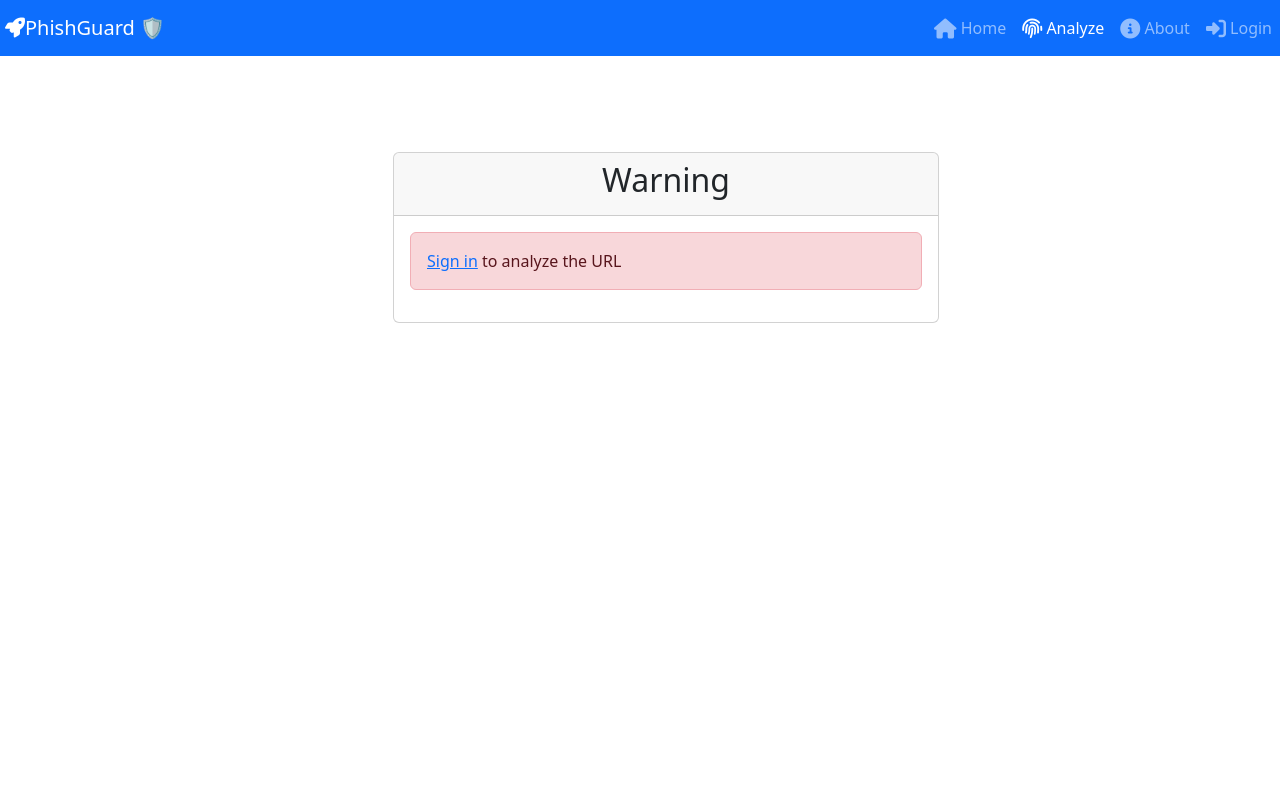
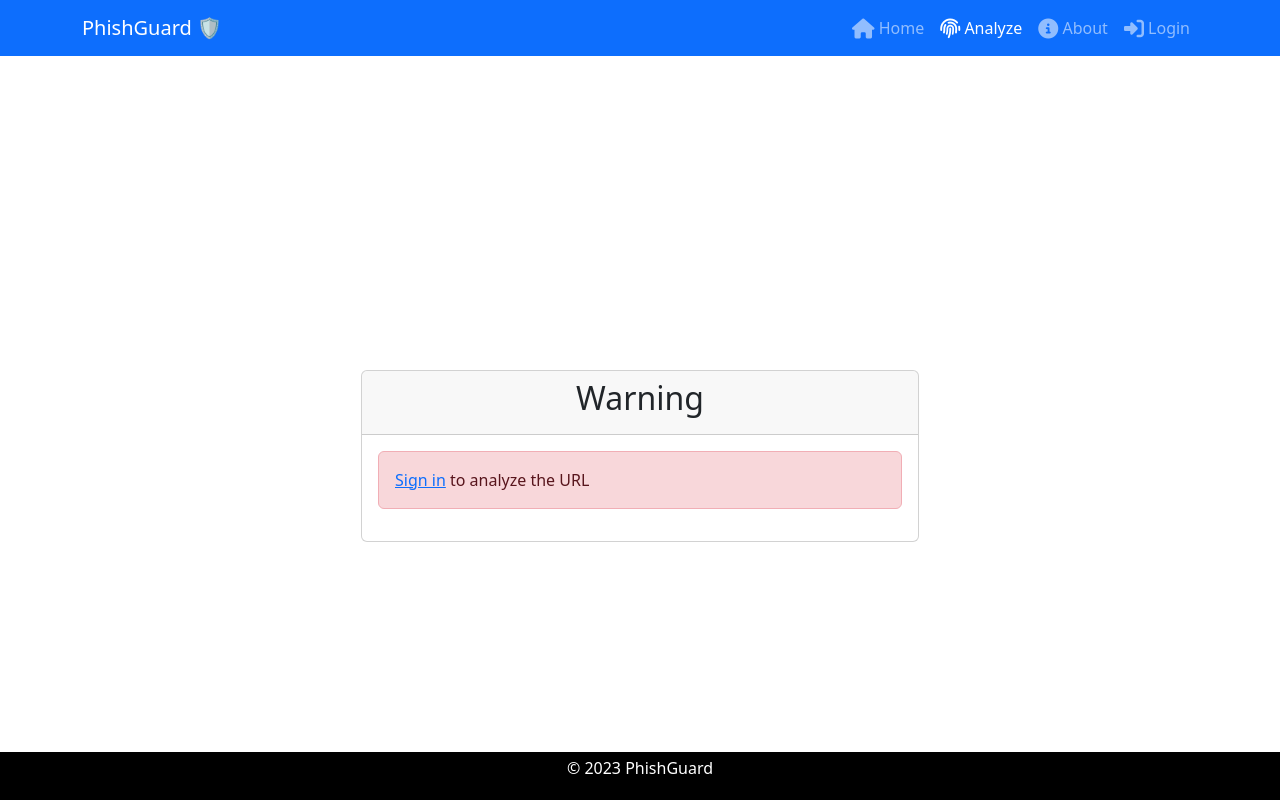
Before and after one commit to thanushan96/Phishing-URL-Detection-System-UI, a React (Create React App) app: page /Analyze in a window 1280 px wide. Shown: the top 800 px of the page. Built offline with nearby package versions, Linux system fonts and the light colour scheme.

Commit message:
Ui Optimization

```diff
--- a/src/App.js
+++ b/src/App.js
@@ -85,11 +85,7 @@ const App = () => {
                 )}
               </>
             ) : (
-              <div
-                className="container justify-content-center align-items-center min-vh-100"
-                style={{ margin: "6rem" }}
-              >
-                <div className="row justify-content-center">
+              <div className="container d-flex justify-content-center align-items-center min-vh-100">
                 <div className="col-md-6">
                   <div className="card">
                     <div className="card-header">
@@ -98,7 +94,6 @@ const App = () => {
                     <div className="card-body">
                       <div className="alert alert-danger" role="alert">
                         <Link to="/login">Sign in</Link> to analyze the URL
-                        </div>
                       </div>
                     </div>
                   </div>
--- a/src/components/About.js
+++ b/src/components/About.js
@@ -3,7 +3,7 @@ import React from "react";
 export default function About({ setShowResultCard }) {
   setShowResultCard(false);
   return (
-    <div className="container mt-2 min-vh-100 d-flex justify-content-center align-items-center flex-column">
+    <div className="container mt-2 min-vh-100 d-flex justify-content-center align-items-center flex-column ">
       <div>
         <h1 className="text-center">
           <span className="text-primary">PhishGuard</span> 🛡️🔍
@@ -50,7 +50,7 @@ export default function About({ setShowResultCard }) {
               Efficient and reliable detection system
             </li>
           </ul>
-          <p className="mt-4">
+          <p className="mt-4 mb-5">
             Take control of your online security and protect yourself from
             phishing attacks with PhishGuard. Get started now by entering your
             URL in the input box above and experience the power of advanced Deep
--- a/src/components/Analyze.js
+++ b/src/components/Analyze.js
@@ -10,7 +10,7 @@ const Analyze = ({ onSubmit }) => {
 
   return (
     <div
-      className="container  col-md-12 min-vh-100 "
+      className="container  col-md-12 min-vh-60 "
       style={{ boxSizing: "border-box", paddingTop: "2rem" }}
     >
       <div className="card ">
--- a/src/components/Footer.js
+++ b/src/components/Footer.js
@@ -1,17 +1,21 @@
 import React from "react";
+
+const footerStyle = {
+  position: "fixed",
+  left: 0,
+  bottom: 0,
+  width: "100%",
+  backgroundColor: "black",
+  color: "white",
+  padding: "4px 0",
+  textAlign: "center",
+};
 
 export default function Footer() {
   return (
-    <footer
-      className="bg-dark text-light text-center py-2"
-      style={{ marginTop: "5rem" }}
-    >
+    <footer style={footerStyle}>
       <div className="container">
-        <div className="row">
-          <div className="col">
-            <p>&copy; 2023 PhishGuard</p>
-          </div>
-        </div>
+        <p>&copy; 2023 PhishGuard</p>
       </div>
     </footer>
   );
--- a/src/components/Home.js
+++ b/src/components/Home.js
@@ -5,7 +5,10 @@ import { Link } from "react-router-dom";
 export default function Home({ setShowResultCard }) {
   setShowResultCard(false);
   return (
-    <div className="container min-vh-100 d-flex justify-content-center align-items-center flex-column">
+    <div
+      className="container  d-flex justify-content-center align-items-center flex-column"
+      style={{ minHeight: "80vh" }}
+    >
       <div>
         <h1 className="text-center">
           <span style={{ color: "#2b82c9" }}>PhishGuard</span> 🛡️🔍
--- a/src/components/Login.js
+++ b/src/components/Login.js
@@ -43,10 +43,9 @@ const Login = ({ setIsAuthenticated, setUsername }) => {
 
   return (
     <div
-      className="container  justify-content-center align-items-center min-vh-100"
-      style={{ margin: "6rem" }}
+      className="container d-flex justify-content-center align-items-center "
+      style={{ minHeight: "80vh" }}
     >
-      <div className="row justify-content-center">
       <div className="col-md-6">
         <div className="card">
           <div className="card-header">
@@ -95,7 +94,6 @@ const Login = ({ setIsAuthenticated, setUsername }) => {
         </div>
       </div>
     </div>
-    </div>
   );
 };
 
--- a/src/components/Logout .js
+++ b/src/components/Logout .js
@@ -15,10 +15,9 @@ const Logout = ({ setIsAuthenticated, setUsername }) => {
 
   return (
     <div
-      className="container justify-content-center align-items-center min-vh-100"
-      style={{ margin: "6rem" }}
+      className="container d-flex justify-content-center align-items-center"
+      style={{ minHeight: "80vh" }}
     >
-      <div className="row justify-content-center">
       <div className="col-md-6">
         <div className="card">
           <div className="card-header">
@@ -41,7 +40,6 @@ const Logout = ({ setIsAuthenticated, setUsername }) => {
         </div>
       </div>
     </div>
-    </div>
   );
 };
 
--- a/src/components/Navbar.js
+++ b/src/components/Navbar.js
@@ -4,8 +4,10 @@ import { NavLink } from "react-router-dom";
 const Navbar = ({ isAuthenticated, username }) => {
   return (
     <nav className="navbar navbar-expand-lg navbar-dark bg-primary">
+      <div className="container">
+        {" "}
+        {/* Added a container for better responsiveness */}
         <NavLink className="navbar-brand" to="/">
-        <i className="fas fa-rocket" style={{ marginLeft: "5px" }}></i>
           PhishGuard 🛡️
         </NavLink>
         <button
@@ -25,7 +27,12 @@ const Navbar = ({ isAuthenticated, username }) => {
         >
           <ul className="navbar-nav">
             <li className="nav-item">
-            <NavLink exact className="nav-link" to="/" activeClassName="active">
+              <NavLink
+                exact
+                className="nav-link"
+                to="/"
+                activeClassName="active"
+              >
                 <i className="fas fa-home fa-lg"></i> Home
               </NavLink>
             </li>
@@ -39,7 +46,11 @@ const Navbar = ({ isAuthenticated, username }) => {
               </NavLink>
             </li>
             <li className="nav-item">
-            <NavLink className="nav-link" to="/about" activeClassName="active">
+              <NavLink
+                className="nav-link"
+                to="/about"
+                activeClassName="active"
+              >
                 <i className="fas fa-info-circle fa-lg"></i> About
               </NavLink>
             </li>
@@ -65,6 +76,7 @@ const Navbar = ({ isAuthenticated, username }) => {
             )}
           </ul>
         </div>
+      </div>
     </nav>
   );
 };
--- a/src/components/Register.js
+++ b/src/components/Register.js
@@ -39,10 +39,9 @@ const Register = () => {
 
   return (
     <div
-      className="container  justify-content-center align-items-center vh-100"
-      style={{ margin: "6rem" }}
+      className="container d-flex justify-content-center align-items-center "
+      style={{ minHeight: "80vh" }}
     >
-      <div className="row justify-content-center">
       <div className="col-md-6">
         <div className="card">
           <div className="card-header">
@@ -103,7 +102,6 @@ const Register = () => {
         </div>
       </div>
     </div>
-    </div>
   );
 };
 
--- a/src/components/ResultCard.js
+++ b/src/components/ResultCard.js
@@ -9,10 +9,7 @@ const ResultCard = ({ data }) => {
   };
 
   return (
-    <div
-      className="container"
-      style={{ marginTop: "-26rem", paddingTop: "2rem" }}
-    >
+    <div className="container mt-3">
       <div className="card ">
         <div className="card-body ">
           <h5 className="card-title">{data.status_value}</h5>
@@ -128,7 +125,7 @@ const ResultCard = ({ data }) => {
 
           <div className="row">
             <div className="col-md-12 mb-4">
-              <div className="center-button">
+              <div className="center-button" style={{ paddingBottom: "5rem" }}>
                 <button
                   id="show-more-button"
                   className="btn btn-primary"
```
Lines whose indentation alone changed are shown as unchanged.
